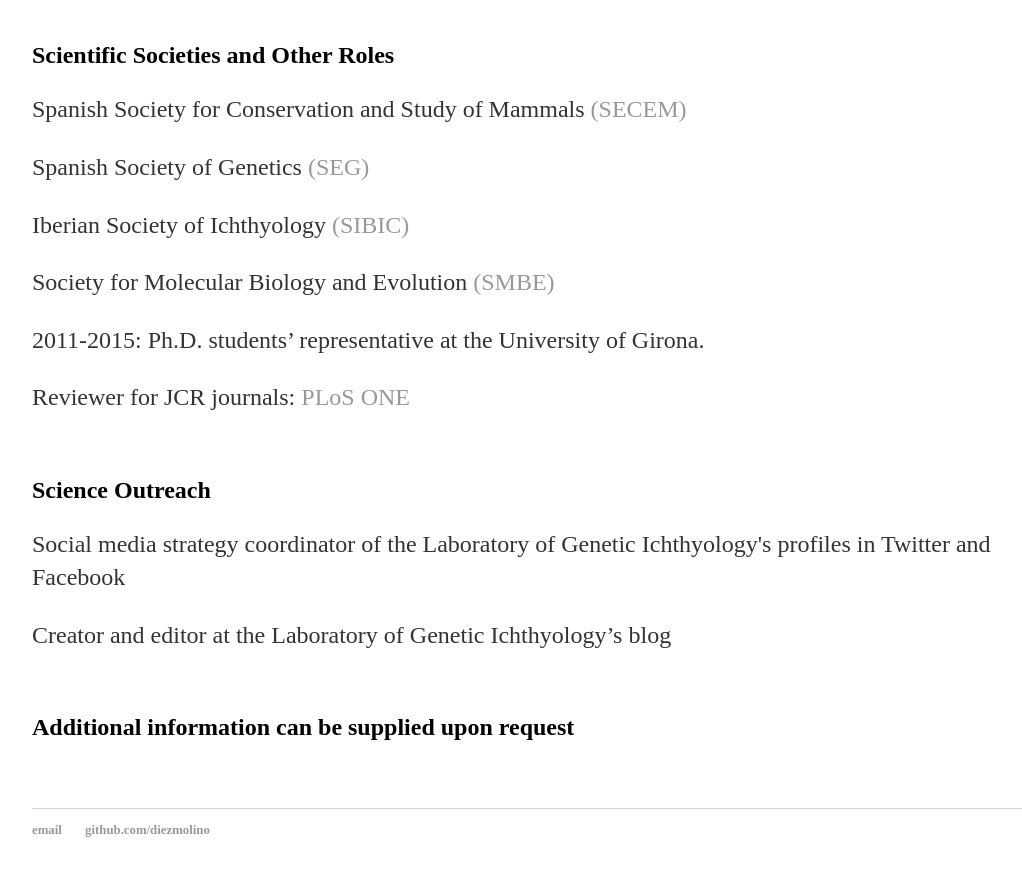
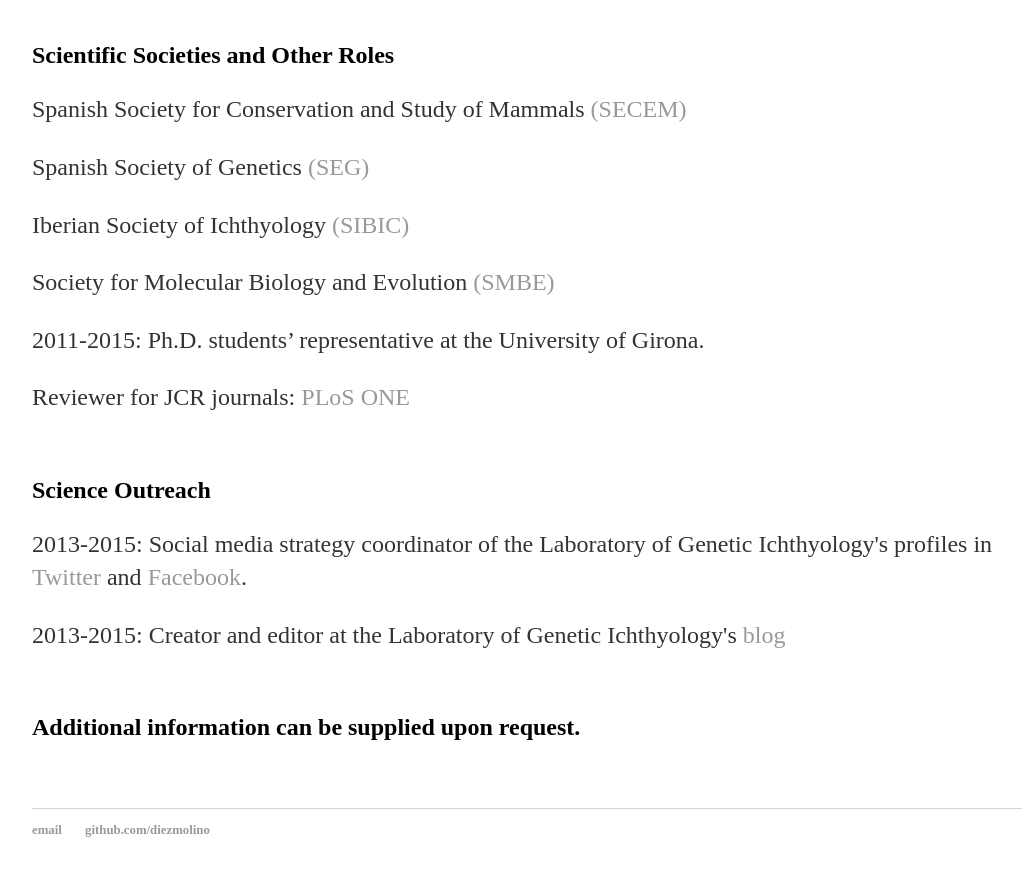
Before and after one commit to DiezMolino/diezmolino.github.io, a Jekyll site: the page cv/index.html, which Jekyll copies as it is, in a window 1280 px wide and 900 px high, scrolled down 5497 px. Shown: the top 876 px of the window, without its empty margins (96-1118 px from the left). Built offline with Jekyll 4.4.1, drawn with Linux system fonts in a browser that asks for light colours.

Commit message:
Update index.html

```diff
--- a/cv/index.html
+++ b/cv/index.html
@@ -237,13 +237,13 @@
 <a name='Science Outreach'></a>
 <h2>Science Outreach</h2>
 
-<p>Social media strategy coordinator of the Laboratory of Genetic Ichthyology's profiles in Twitter and Facebook</p>
+<p>2013-2015: Social media strategy coordinator of the Laboratory of Genetic Ichthyology's profiles in <a href='https://twitter.com/LIG_UdG'>Twitter</a> and <a href='https://www.facebook.com/lig.genetica.udg'>Facebook</a>.</p>
 
-<p>Creator and editor at the Laboratory of Genetic Ichthyology’s blog</p>
+<p>2013-2015: Creator and editor at the Laboratory of Genetic Ichthyology's <a href='https://coolgenes.wordpress.com/'>blog </a></p>
 
 <br/>
 
-<h2>Additional information can be supplied upon request<h2>
+<h2>Additional information can be supplied upon request.<h2>
 
 <br/>
 
```
